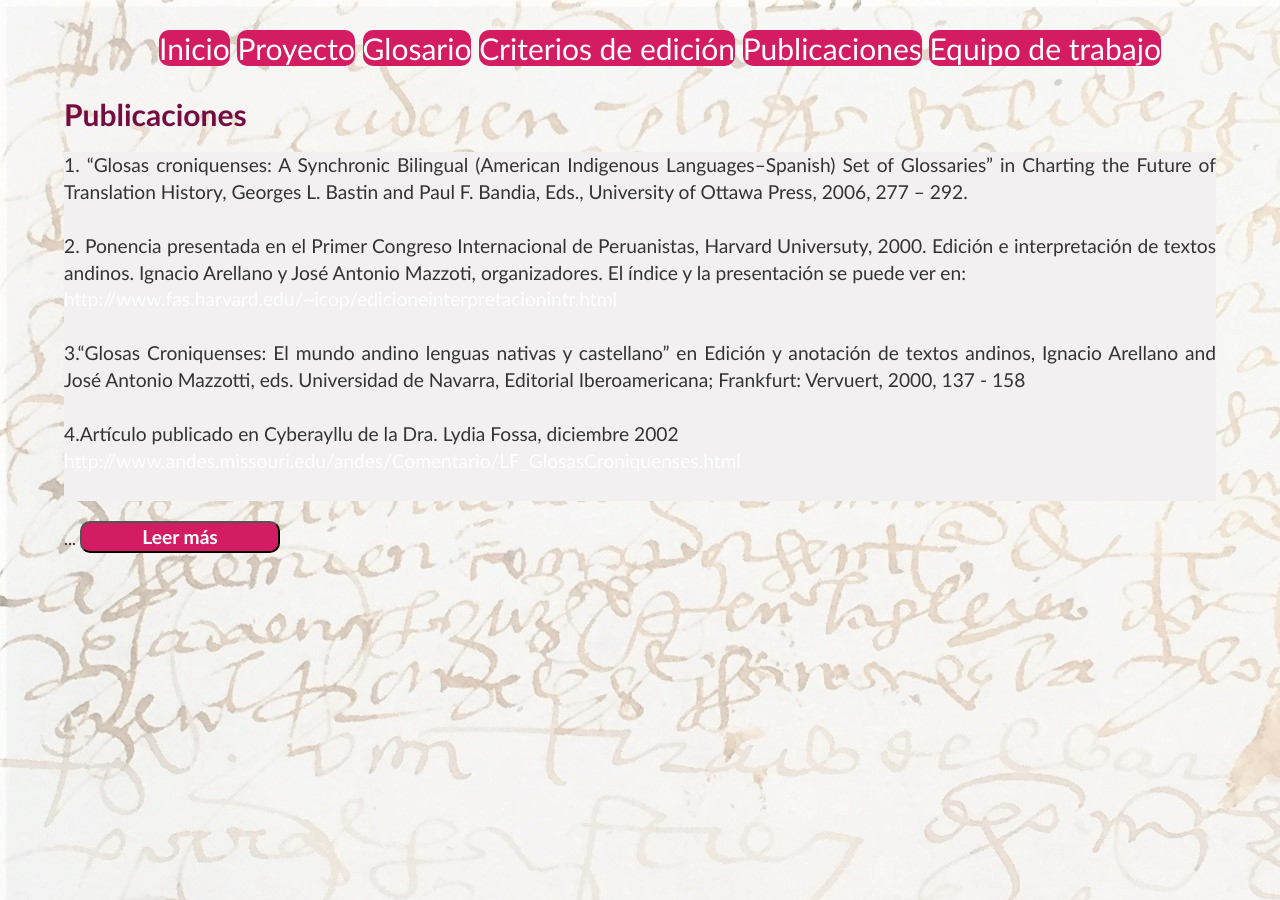
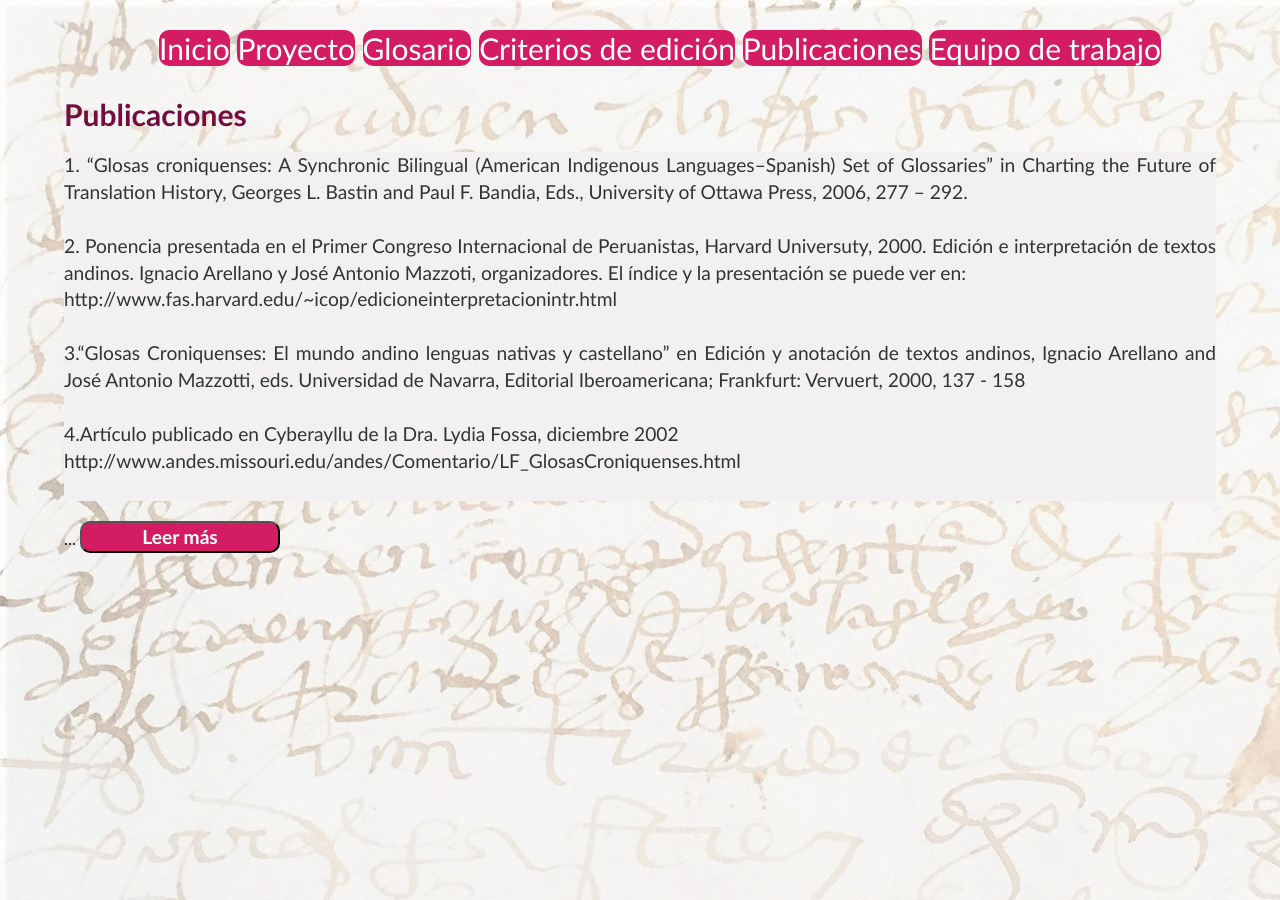
Before and after one commit to glosascroniquenses/glosascroniquenses.github.io, a Jekyll site: the page publicaciones/index.html, which Jekyll copies as it is, in a window 1280 px wide. Built offline with Jekyll 4.4.1, drawn with Linux system fonts in a browser that asks for light colours.

Commit message:
Update index.html

```diff
--- a/publicaciones/index.html
+++ b/publicaciones/index.html
@@ -27,7 +27,7 @@
 <br/>
 2. Ponencia presentada en el Primer Congreso Internacional de Peruanistas, Harvard Universuty, 2000. Edición e interpretación de textos andinos. Ignacio Arellano y José Antonio Mazzoti, organizadores. El índice y la presentación se puede ver en:
 <br/>
-<a href="http://www.fas.harvard.edu/~icop/edicioneinterpretacionintr.html">http://www.fas.harvard.edu/~icop/edicioneinterpretacionintr.html</a>
+<a href="http://www.fas.harvard.edu/~icop/edicioneinterpretacionintr.html" style="color:#333;">http://www.fas.harvard.edu/~icop/edicioneinterpretacionintr.html</a>
 <br/>
 <br/>
 3.“Glosas Croniquenses: El mundo andino lenguas nativas y castellano” en Edición y anotación de textos andinos, Ignacio Arellano and José Antonio Mazzotti, eds. Universidad de Navarra, Editorial Iberoamericana; Frankfurt: Vervuert, 2000, 137 - 158
@@ -35,7 +35,7 @@
 <br/>
 4.Artículo publicado en Cyberayllu de la Dra. Lydia Fossa, diciembre 2002
 <br/>
-<a href="http://www.andes.missouri.edu/andes/Comentario/LF_GlosasCroniquenses.html">http://www.andes.missouri.edu/andes/Comentario/LF_GlosasCroniquenses.html</a>
+<a href="http://www.andes.missouri.edu/andes/Comentario/LF_GlosasCroniquenses.html" style="color:#333;">http://www.andes.missouri.edu/andes/Comentario/LF_GlosasCroniquenses.html</a>
 <br/>
 <br/>
 
```
